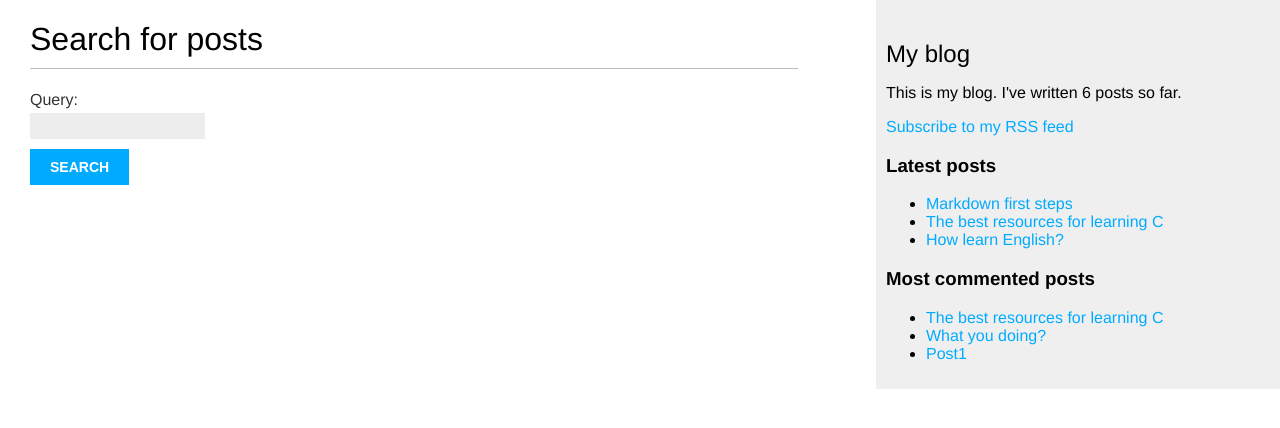
After one commit to VadimSkasyrskiy/django-book-mele, a Django app: page /blog/search/ in a window 1280 px wide. The commit adds this page. Shown: the top 428 px of the page. Run offline with Django 3.2, Linux system fonts and the light colour scheme; data comes from the database, SQL or seed files in the repository; both versions use the stored data as it was after the commit; parts of the project's set-up code (start-up, migrations or seed data) failed here and were passed over.

Commit message:
Lots of work

```diff
--- a/mysite/blog/forms.py
+++ b/mysite/blog/forms.py
@@ -11,3 +11,7 @@ class CommentForm(forms.ModelForm):
     class Meta:
         model = Comment
         fields = ('name', 'email', 'body')
+
+
+class SearchForm(forms.Form):
+    query = forms.CharField()
--- a/mysite/blog/templates/blog/base.html
+++ b/mysite/blog/templates/blog/base.html
@@ -1,3 +1,4 @@
+{% load blog_tags %}
 {% load static %}
 
 <!DOCTYPE html>
@@ -19,8 +20,31 @@
             My blog
         </h2>
         <p>
-            This is my blog.
+            This is my blog. I've written {% total_posts %} posts so far.
         </p>
+
+        <p>
+            <a href="{% url 'blog:post_feed' %}">
+                Subscribe to my RSS feed
+            </a>
+        </p>
+
+        <h3>Latest posts</h3>
+        {% show_latest_posts 3 %}
+
+        <h3>Most commented posts</h3>
+
+        {% get_most_commented_posts 3 as most_commented_posts %}
+        <ul>
+            {% for post in most_commented_posts %}
+                <li>
+                    <a href="{{ post.get_absolute_url }}">
+                        {{ post.title }}
+                    </a>
+                </li>
+            {% endfor %}
+        </ul>
+
     </div>
 
 </body>
--- /dev/null
+++ b/mysite/blog/templates/blog/post/latest_posts.html
@@ -0,0 +1,9 @@
+<ul>
+    {% for post in latest_posts %}
+        <li>
+            <a href="{{ post.get_absolute_url }}">
+                {{ post.title }}
+            </a>
+        </li>
+    {% endfor %}
+</ul>
--- a/mysite/blog/templates/blog/post/list.html
+++ b/mysite/blog/templates/blog/post/list.html
@@ -1,4 +1,6 @@
 {% extends 'blog/base.html' %}
+
+{% load blog_tags %}
 
 {% block title %}My Blog{% endblock %}
 
@@ -25,7 +27,7 @@
         <p class="date">
             Published {{ post.publish }} by {{ post.author }}
         </p>
-        {{ post.body|truncatewords:30|linebreaks }}
+        {{ post.body|markdown|truncatewords_html:30 }}
     {% endfor %}
 
     {% include 'pagination.html' with page=posts %}
--- /dev/null
+++ b/mysite/blog/templates/blog/post/search.html
@@ -0,0 +1,34 @@
+{% extends 'blog/base.html' %}
+
+{% block title %}Search{% endblock %}
+
+{% block content %}
+
+    {% if query %}
+        <h1>
+            Posts containing "{{ query }}"
+        </h1>
+        <h3>
+            {% with results.count as total_results %}
+                Found {{ total_results }} result {{ total_results|pluralize }}
+            {% endwith %}
+        </h3>
+
+        {% for post in results %}
+            <h4>
+                <a href="{{ post.get_absolute_url }}">{{ post.title }}</a>
+            </h4>
+            {{ post.body|truncatewords:5 }}
+        {% empty %}
+            <p>There are no results for your query.</p>
+        {% endfor %}
+        <p><a href="{% url 'blog:post_search' %}">Search again</a></p>
+    {% else %}
+        <h1>Search for posts</h1>
+        <form action="." method='get'>
+            {{ form.as_p }}
+            <input type="submit" value='Search'>
+        </form>
+    {% endif %}
+
+{% endblock %}
--- /dev/null
+++ b/mysite/blog/templatetags/blog_tags.py
@@ -0,0 +1,25 @@
+from django import template
+from django.db.models import Count
+from django.utils.safestring import mark_safe
+
+import markdown
+from ..models import Post
+
+register = template.Library()
+
+@register.simple_tag
+def total_posts():
+    return Post.published.count()
+
+@register.inclusion_tag('blog/post/latest_posts.html')
+def show_latest_posts(count=5):
+    latest_posts = Post.published.order_by('-publish')[:count]
+    return {'latest_posts': latest_posts}
+
+@register.simple_tag
+def get_most_commented_posts(count=5):
+    return Post.published.annotate(total_comments=Count('comments')).order_by('-total_comments')[:count]
+
+@register.filter(name='markdown')
+def markdown_format(text):
+    return mark_safe(markdown.markdown(text))
--- a/mysite/blog/urls.py
+++ b/mysite/blog/urls.py
@@ -1,5 +1,6 @@
 from django.urls import path
 from . import views
+from .feeds import LatestPostsFeed
 
 app_name = 'blog'
 
@@ -8,5 +9,7 @@ urlpatterns = [
     path('', views.post_list, name='post_list'),
     path('tag/<slug:tag_slug>/', views.post_list, name='post_list_by_tag'),
     path('<int:year>/<int:month>/<int:day>/<slug:post>/', views.post_detail, name='post_detail'),
-    path('<int:post_id>/share/', views.post_share, name='post_share')
+    path('<int:post_id>/share/', views.post_share, name='post_share'),
+    path('feed/', LatestPostsFeed(), name='post_feed'),
+    path('search/', views.post_search, name='post_search')
 ]
--- a/mysite/blog/views.py
+++ b/mysite/blog/views.py
@@ -3,10 +3,13 @@ from django.core.paginator import Paginator, EmptyPage, PageNotAnInteger
 from django.views.generic import ListView
 from django.core.mail import send_mail
 from django.db.models import Count
+from django.contrib.postgres.search import SearchVector
+
 from taggit.models import Tag
 
 from .models import Post, Comment
-from .forms import EmailPostForm, CommentForm
+from .forms import EmailPostForm, CommentForm, SearchForm
+
 
 def post_list(request, tag_slug=None):
     object_list = Post.published.all()
@@ -57,8 +60,6 @@ def post_detail(request, year, month, day, post):
 
     similar_posts = similar_posts.annotate(same_tags=Count('tags')).order_by('-same_tags', '-publish')[:4]
 
-    print( post_tags_ids )
-
     return render(request, 'blog/post/detail.html', {'post': post,
                                                      'comments': comments,
                                                      'new_comment': new_comment,
@@ -85,3 +86,17 @@ def post_share(request, post_id):
         form = EmailPostForm()
 
     return render(request, 'blog/post/share.html', {'post': post, 'form': form, 'sent': sent})
+
+def post_search(request):
+    form = SearchForm()
+    query = None
+    results = []
+
+    if 'query' in request.GET:
+        form = SearchForm(request.GET)
+
+        if form.is_valid():
+            query = form.cleaned_data['query']
+            results = Post.objects.annotate(search=SearchVector('title', 'body')).filter(search=query)
+
+    return render(request, 'blog/post/search.html', {'form': form, 'query': query, 'results': results})
--- a/mysite/mysite/urls.py
+++ b/mysite/mysite/urls.py
@@ -1,7 +1,12 @@
 from django.contrib import admin
 from django.urls import path, include
+from django.contrib.sitemaps.views import sitemap
+from blog.sitemaps import PostSitemap
+
+sitemaps = {'posts': PostSitemap}
 
 urlpatterns = [
     path('admin/', admin.site.urls),
-    path('blog/', include('blog.urls', namespace='blog'))
+    path('blog/', include('blog.urls', namespace='blog')),
+    path('sitemap.xml', sitemap, {'sitemaps': sitemaps}, name='django.contrib.sitemaps.views.sitemap')
 ]
```
Also changed, not shown: mysite/blog/feeds.py (added, +18 -0 lines), mysite/blog/sitemaps.py (added, +12 -0 lines), mysite/blog/templates/blog/post/detail.html (+7 -1 lines), mysite/mysite/settings.py (+10 -3 lines), mysite/blog/templatetags/__init__.py (added), mysite/db.sqlite3.
